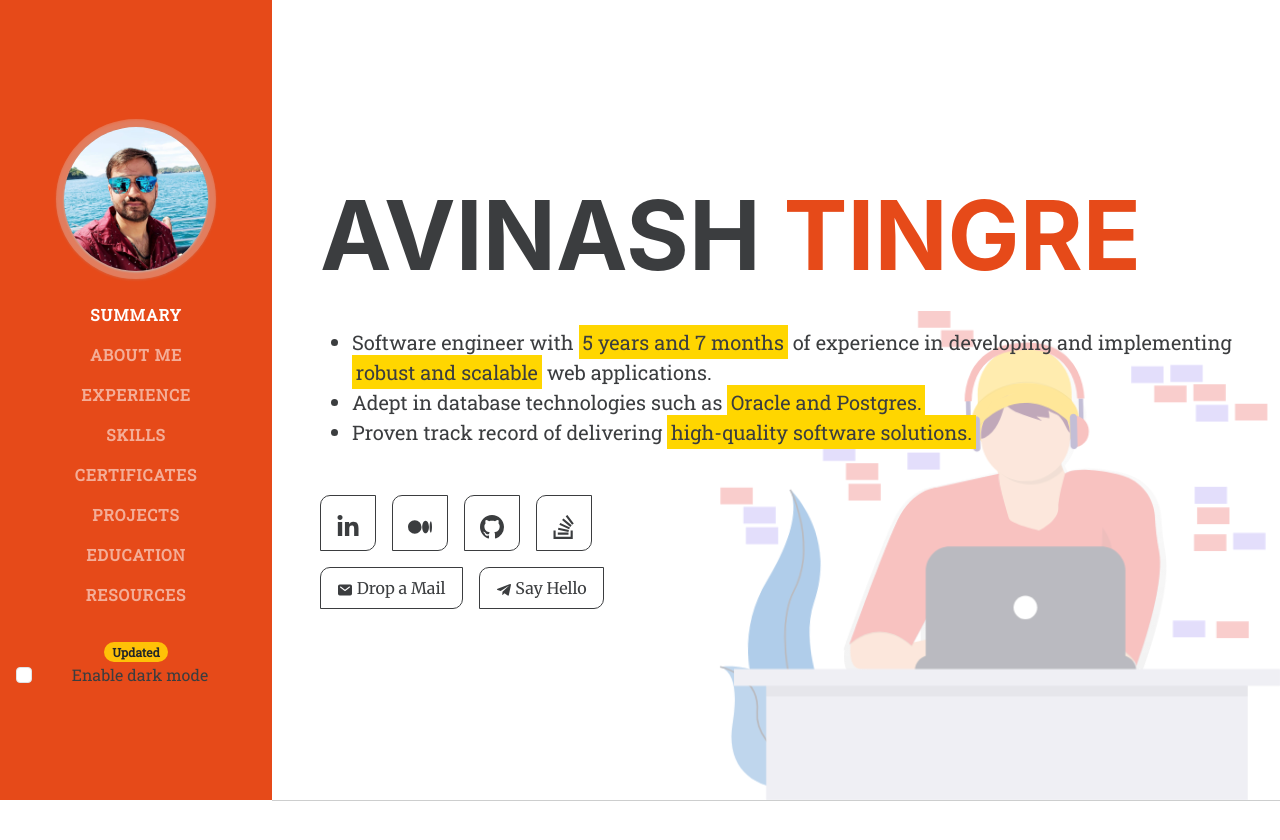
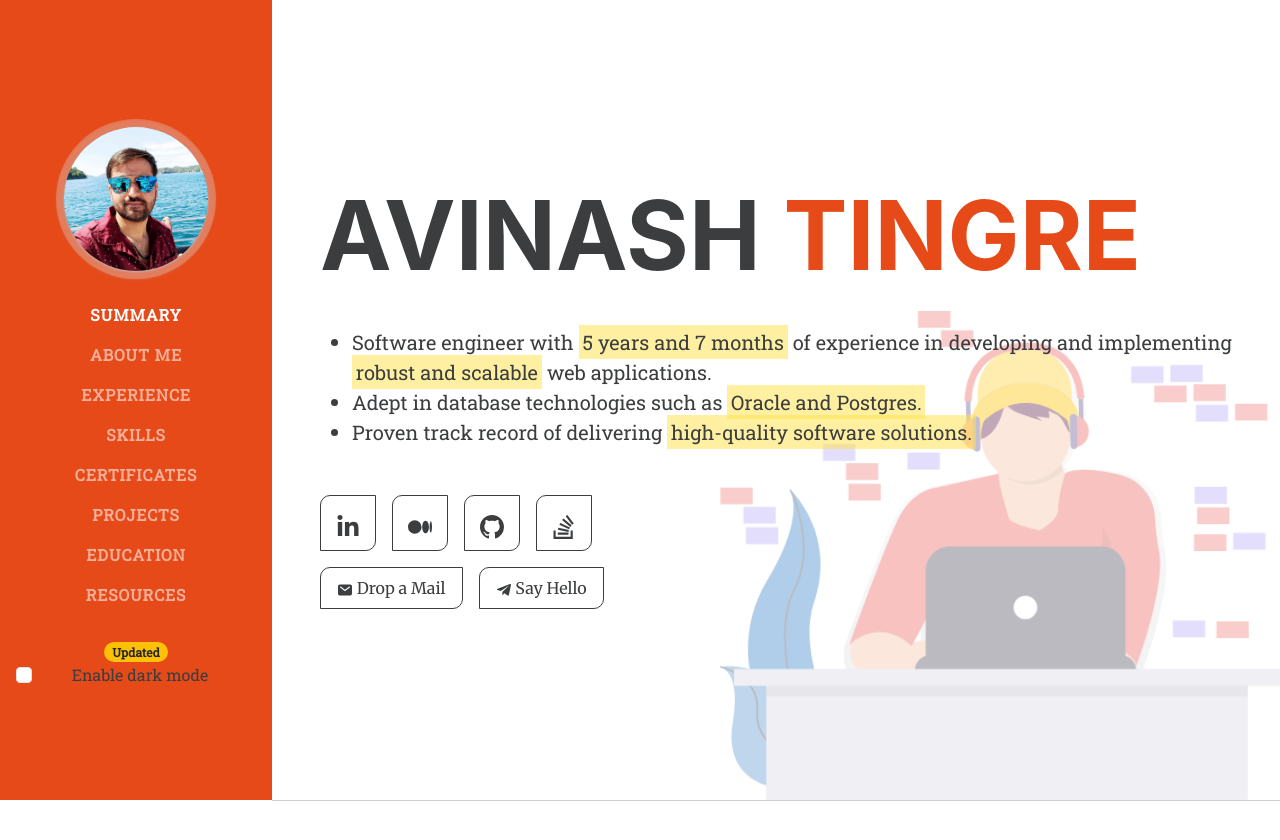
Before and after one commit to tingreavinash/avinash.github.io, a React (Create React App) app: page / in a window 1280 px wide. Shown: the top 840 px of the page. Built offline with nearby package versions, Linux system fonts and the light colour scheme; no server answers; a web font is replaced by a local one.

Commit message:
update colors

```diff
--- a/src/index.css
+++ b/src/index.css
@@ -17,8 +17,8 @@
     --callout-border-color: #a1d281e6;
 
     --selection-color: #f1c40f;
-    --mark-bg: #ffd600;
-    --mark-bg-hover: #fff176;
+    --mark-bg: #ffe24b85;
+    --mark-bg-hover: #ffe24bd1;
     --shadow-color: #a9aaac;
 
     /** sunny side **/
@@ -51,8 +51,8 @@
     --callout-border-color: var(--secondary-text-color);
     --selection-color: #f1c40f;
 
-    --mark-bg: #8899A6;
-    --mark-bg-hover: #adbdc9;
+    --mark-bg: #8899A6BD;
+    --mark-bg-hover: #adbdc9db;
 
     --table-header-bg: #22303C;
     --table-data-bg: #192734;
```
